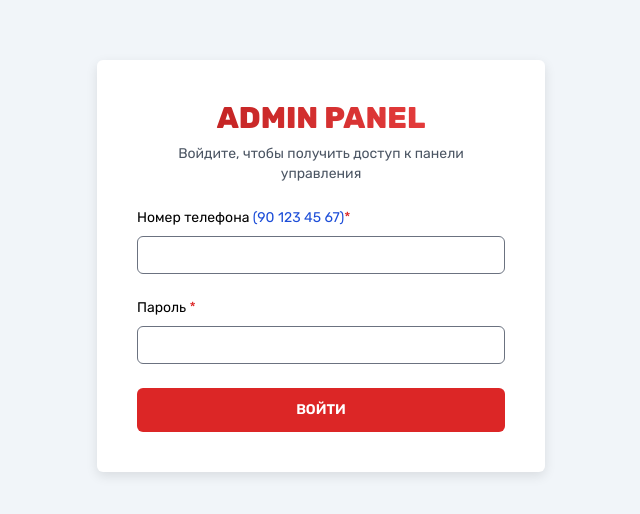
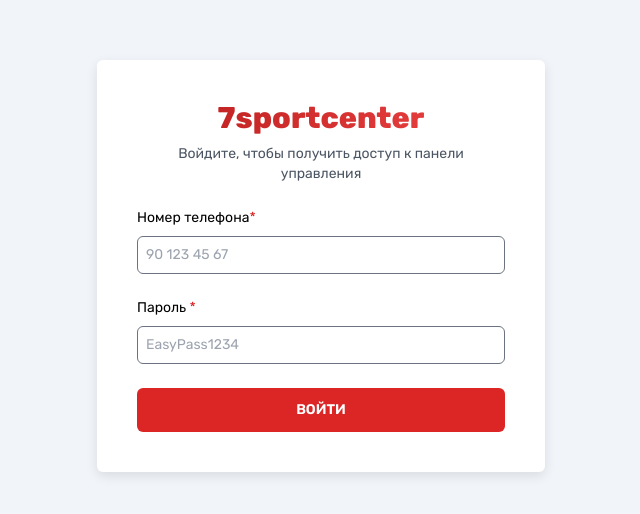
Before and after one commit to sarbondev/seven-sport-center-admin, a React (Vite) app: page / in a window 1280 px wide. Shown: the part 134-648 px from the top of the page, without its empty margins (319-959 px from the left). Built offline with nearby package versions, Linux system fonts and the light colour scheme; no server answers.

Commit message:
prepare to host

```diff
--- a/index.html
+++ b/index.html
@@ -3,7 +3,7 @@
   <head>
     <meta charset="UTF-8" />
     <meta name="viewport" content="width=device-width, initial-scale=1.0" />
-    <title>Seven Sport Center</title>
+    <title>7sportcenter</title>
   </head>
   <body>
     <div id="root"></div>
--- a/src/middlewares/Axios.tsx
+++ b/src/middlewares/Axios.tsx
@@ -3,7 +3,7 @@ import axios from "axios";
 const token = localStorage.getItem("ssctoken") || "";
 
 export const Axios = axios.create({
-  // baseURL: "http://localhost:3001/api/",
+  // baseURL: "http://localhost:3000/api/",
   // baseURL: "https://seven-sport-center-server.onrender.com/api/",
   baseURL: "https://server.7sportcenter.uz/api/",
   headers: {
--- a/src/middlewares/Fetcher.tsx
+++ b/src/middlewares/Fetcher.tsx
@@ -1,4 +1,4 @@
-// export const BASE_URL = "http://localhost:3001/api";
+// export const BASE_URL = "http://localhost:3000/api";
 // export const BASE_URL = "https://seven-sport-center-server.onrender.com/api";
 export const BASE_URL = "https://server.7sportcenter.uz/api";
 const token = localStorage.getItem("ssctoken") || "";
--- a/src/pages/Login.tsx
+++ b/src/pages/Login.tsx
@@ -81,7 +81,7 @@ export const Login: React.FC = () => {
       >
         <div className="text-center">
           <h1 className="text-3xl font-extrabold text-gray-900 bg-clip-text text-transparent bg-gradient-to-r from-red-700 to-red-500">
-            ADMIN PANEL
+            7sportcenter
           </h1>
           <p className="mt-2 text-sm text-gray-600">
             Войдите, чтобы получить доступ к панели управления
@@ -94,13 +94,13 @@ export const Login: React.FC = () => {
         )}
         <label className="flex flex-col gap-2">
           <p className="text-sm">
-            Номер телефона{" "}
-            <span className="text-sm text-blue-700">(90 123 45 67)</span>
+            Номер телефона
             <span className="text-red-600">*</span>
           </p>
           <input
             type="text"
             name="phoneNumber"
+            placeholder="90 123 45 67"
             className={`outline-none border text-sm p-2 ${
               errors.phoneNumber ? "border-red-600" : "border-gray-500"
             } rounded-md`}
@@ -118,6 +118,7 @@ export const Login: React.FC = () => {
           <input
             type="password"
             name="password"
+            placeholder="EasyPass1234"
             className={`outline-none border text-sm p-2 ${
               errors.password ? "border-red-600" : "border-gray-500"
             } rounded-md`}
```
